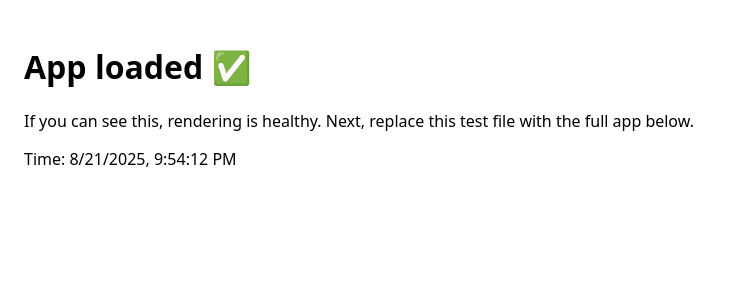
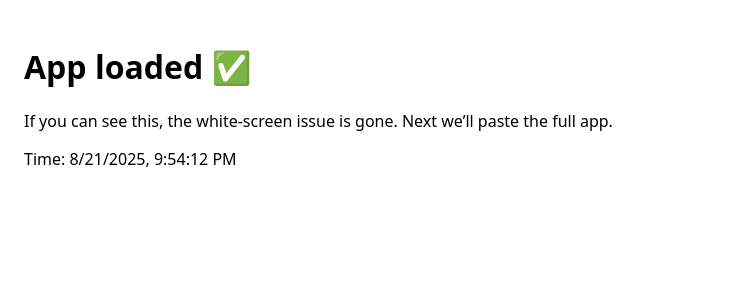
Before and after one commit to pjfarr3/one.site, a React (Create React App) app: page / in a window 1280 px wide. Shown: the top 300 px of the page, without its empty margins (0-732 px from the left). Built offline with nearby package versions, Linux system fonts and the light colour scheme.

Commit message:
Update App.js

```diff
--- a/src/App.js
+++ b/src/App.js
@@ -1,11 +1,10 @@
-// src/App.js (TEMP TEST)
 import React from 'react';
 
 export default function App() {
   return (
     <div style={{ padding: 24, fontFamily: 'system-ui, sans-serif' }}>
       <h1>App loaded ✅</h1>
-      <p>If you can see this, rendering is healthy. Next, replace this test file with the full app below.</p>
+      <p>If you can see this, the white-screen issue is gone. Next we’ll paste the full app.</p>
       <p>Time: {new Date().toLocaleString()}</p>
     </div>
   );
```
